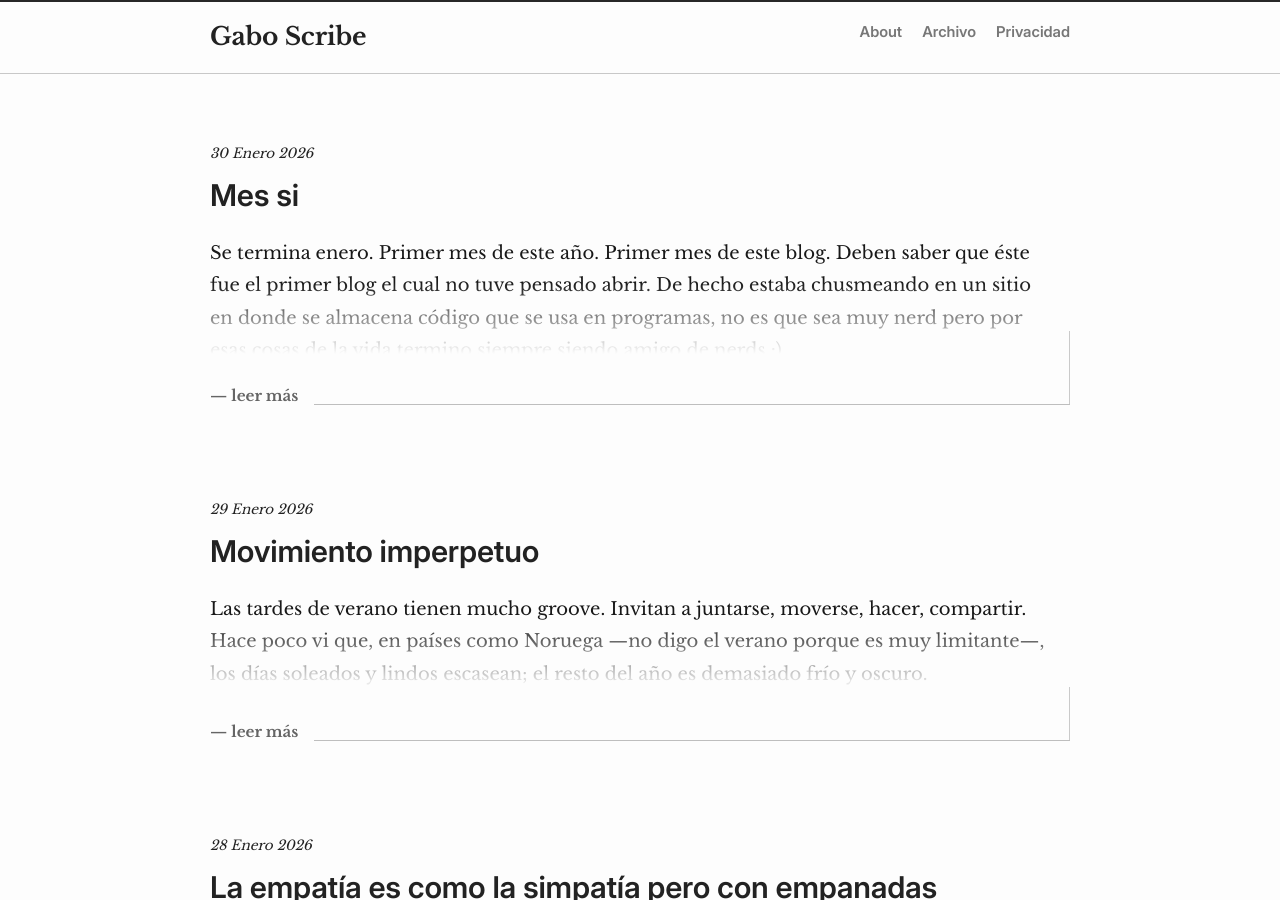
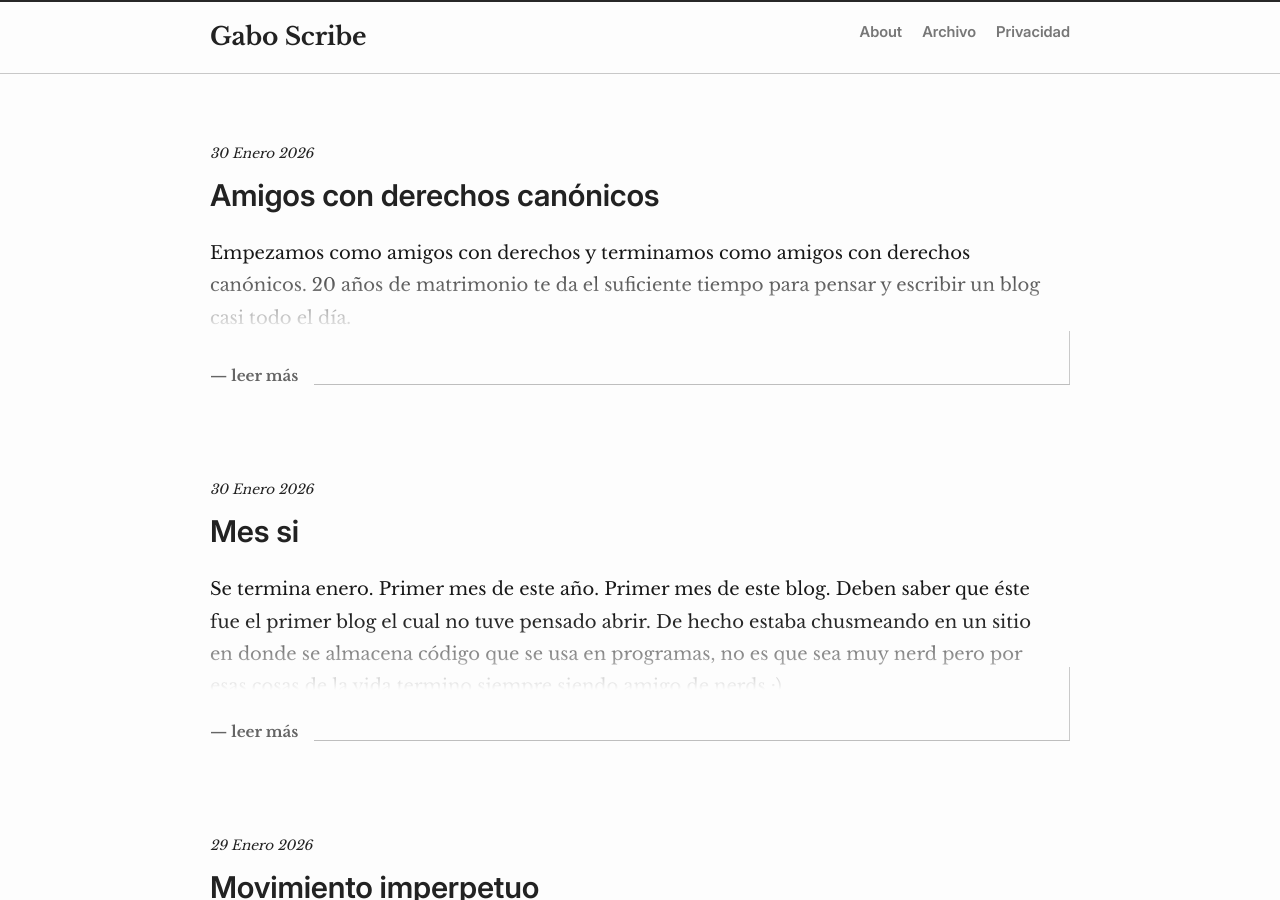
Before and after one commit to gsplay/blog, a Jekyll site: the page built from index.markdown, in a window 1280 px wide and 900 px high. Built offline with Jekyll 4.4.1, drawn with Linux system fonts in a browser that asks for light colours; some of the changed lines change nothing that is shown.

Commit message:
nuevo post -amigos con derechos canonicos

```diff
--- a/_posts/2026-01-28-la-empatia-es-como-la-simpatia-pero-con-empanadas.markdown
+++ b/_posts/2026-01-28-la-empatia-es-como-la-simpatia-pero-con-empanadas.markdown
@@ -12,6 +12,7 @@ Una de las cosas que más rescato de mi entrenador es que siempre sonríe y te d
 > La empatía es como la simpatía pero con empanadas
 
 
+
 Un mate en el momento justo levanta la moral, el amor propio y acaricia el alma. Este fenómeno rioplatense que se expandió por el mundo, incluso desde su lado mas intimo argentinizando momentos y generando vínculos sin banderas ni limites geográficos, es una clara muestra de como se acompaña mejor con algo para compartir.
 
 Las empanadas tienen algo de eso también. Alguien que hizo el relleno, lo dejo enfriar, preparó, cocinó y gasto horas de su vida a cambio de ver una pizca de felicidad en el rostro ajeno por 15 minutos.
--- /dev/null
+++ b/_posts/2026-01-30-amigos-con-derechos-canonicos.markdown
@@ -0,0 +1,24 @@
+---
+layout: post
+title:  "Amigos con derechos canónicos"
+date:   2026-01-30 01:45:00 -0300
+categories: blog
+---
+
+Empezamos como amigos con derechos y terminamos como amigos con derechos canónicos. 20 años de matrimonio te da el suficiente tiempo para pensar y escribir un blog casi todo el día.
+
+En el centro del pueblo donde vivo hace 15 años, y conozco hace 30, había un **cyber no café,** era mas bien un **cyber mate** porque de ahí salias con los dientes y ojos verdes de tanta buena onda que tenían los dueños. Un cyber chico de 10 maquinas que de casualidad corrían un FIFA06. El contexto es que en esa época, mediados del 2000, por lo menos en el pueblo no todos tenían pc, yo tampoco. Pero créanme que aunque tuviese igual iría, porque el cyber era un gran lugar para hacer amistades, conocer gente o tal vez al amor de tu vida.
+
+Corría marzo del 2006. El otoño asomaba. Las camperas comenzaban a salir de las bolsas de ropa de verano con olor a naftalina. Ese año había salido el disco **Youth** de **Matisyahu*, Uno de los discos con mejor vibra de la historia. A modo personal no era un gran año hasta ese entonces, era marzo y a evaluar por esos 3 meses nada parecía cambiar.
+
+El hermoso miércoles soleado invitaba a salir por ahí y disfrutar del mejor clima del año, pero yo preferí encerrarme en el cyber. Con mis 27 años encima y cargado de un carisma clase A, una vez tomada una maquina comencé a buscar algún oponente digno que se anime a enfrentarme UN partido al Fifa06. Observando con detenimiento a la gente sentada alrededor, la veo a ella con su pelo negro y su mirada perdida chateando en el Chat de Terra. En un momento alguien levanta la mano, era mi contrincante. Tenía 12. Jugamos.
+
+A medida que iba sucediendo el partido la magia comenzaba a aparecer, las letras asdwzcqe del teclado bailaban al ritmo de uno de los mejores Milan FC de la historia. Mi contrincante habló, yo respondí y la cosa se comenzó a picar. Ahí percibo su mirada,  rara como encendida, no entendía por qué un grandote de 27 discutía con un pibito de 12. Yo si.
+
+Después de eso ella se fue, yo me fui y no fue hasta el fin de semana que la volví a ver. No es que fui todos los días para encontrarla, pero casi que si.
+
+Cuando volví a verla le hablé, caminamos hacia el barrio y después de un tiempo ya eramos 2, y luego 3, y luego 4.
+
+Hoy tuve la sensación de que hace poco la conozco, y que aun no se entiende como 2 personas llegan a ese nivel de afinidad y contrariedad a la vez. Debe ser como un roll de canela, el material crudo es siempre el mismo pero las condiciones hacen que los componentes se fundan, crezcan, tomen mejor gusto, maduren.. y el corazón por el amor de Buda!! Es lo mejor del mundo.
+
+No es suerte.
```
